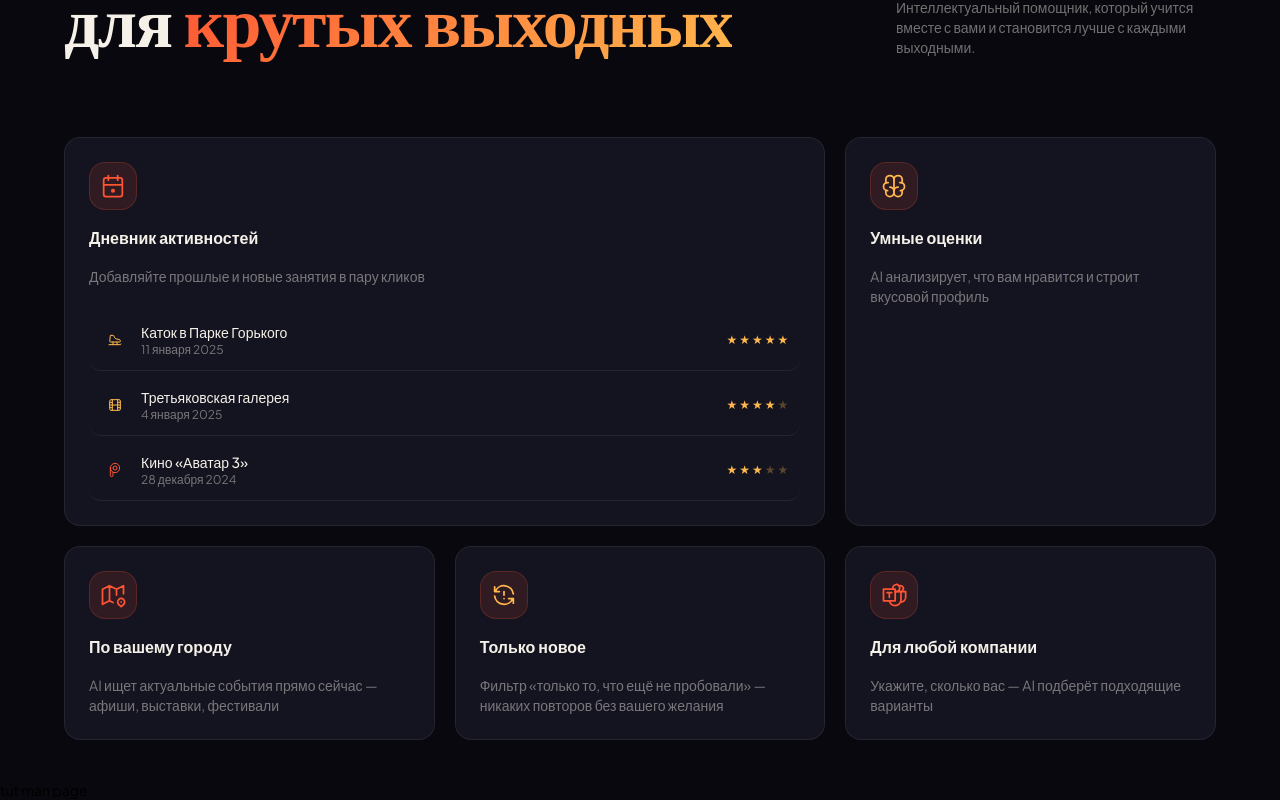
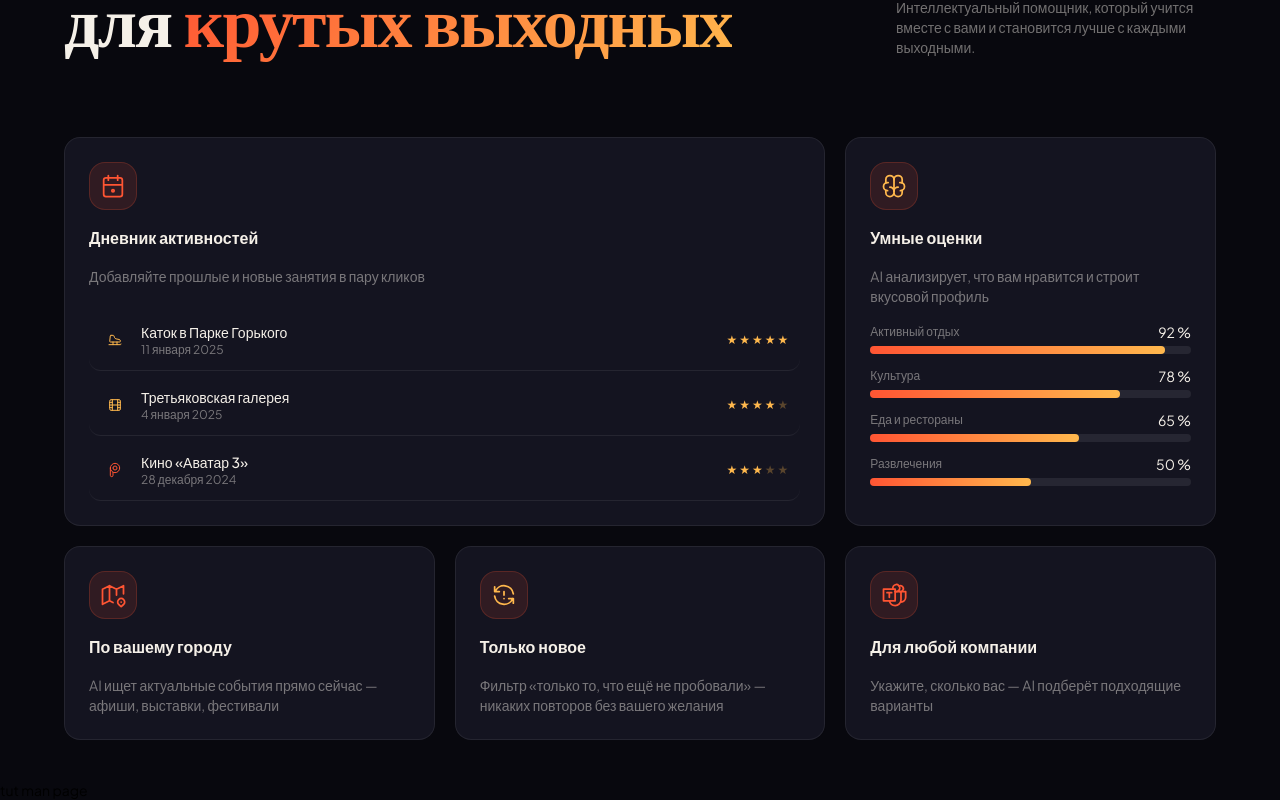
Before and after one commit to Lugzan151892/what-to-do-app-front, a Next.js app: page / in a window 1280 px wide. Shown: the part 2211-3011 px from the top of the page. Built offline with nearby package versions, Linux system fonts and the light colour scheme.

Commit message:
main-page: finished oportunities row

```diff
--- a/src/app/(views)/(main-page)/components/opportunities-section/OpportunitiesSection.tsx
+++ b/src/app/(views)/(main-page)/components/opportunities-section/OpportunitiesSection.tsx
@@ -3,6 +3,7 @@ import clsx from '@/app/utils/style-utils/clsx';
 import WSwitchButton from '@/components/ui/switch-button/WSwitchButton';
 import MainCardIcon from '@/app/(views)/(main-page)/components/main-card-icon/MainCardIcon';
 import OpportunityActivityRow, { IOpportunityActivityItem } from './ActivityRow';
+import ProgressBar from '@/components/ui/progress-bar/ProgressBar';
 
 const activities: Array<IOpportunityActivityItem> = [
   { id: 1, icon: 'ice-skate', text: 'Каток в Парке Горького', date: '11 января 2025', rate: 5 },
@@ -63,6 +64,28 @@ const OppurtunitiesSection = () => {
             <span className={clsx(opportunitiesStyles.textSecondary, 'w-mt-16')}>
               AI анализирует, что вам нравится и строит вкусовой профиль
             </span>
+            <div className="w-flex w-flex-column w-gap-12 w-mt-16">
+              <ProgressBar
+                total={100}
+                filled={92}
+                text="Активный отдых"
+              />
+              <ProgressBar
+                total={100}
+                filled={78}
+                text="Культура"
+              />
+              <ProgressBar
+                total={100}
+                filled={65}
+                text="Еда и рестораны"
+              />
+              <ProgressBar
+                total={100}
+                filled={50}
+                text="Развлечения"
+              />
+            </div>
           </div>
           <div className="w-card w-p-24 w-flex w-flex-column">
             <MainCardIcon
--- /dev/null
+++ b/src/components/ui/progress-bar/ProgressBar.tsx
@@ -0,0 +1,49 @@
+import { useEffect, useMemo, useState } from 'react';
+import progressBarStyles from '@/components/ui/progress-bar/progress-bar.module.scss';
+
+interface IProgressBarProps {
+  filled: number
+  total: number
+  text?: string
+}
+
+const ProgressBar: React.FC<IProgressBarProps> = ({ filled, total, text }) => {
+  const progress = useMemo(() => filled / total * 100, [filled, total]);
+  const clampedProgress = useMemo(() => Math.min(Math.max(progress, 0), 100), [progress]);
+
+  const [animatedWidth, setAnimatedWidth] = useState(0);
+
+  useEffect(() => {
+    const frame = requestAnimationFrame(() => {
+      setAnimatedWidth(clampedProgress);
+    });
+
+    return () => cancelAnimationFrame(frame);
+  }, [clampedProgress]);
+
+  return (
+    <div className="w-flex w-flex-column">
+      {!!text && (
+        <div className="w-flex w-flex--space-between w-align-center w-mb-4">
+          <div className={progressBarStyles.label}>
+            {text}
+          </div>
+          <div className={progressBarStyles.percent}>
+            {`${clampedProgress} %`}
+          </div>
+        </div>
+      )}
+      <div className={progressBarStyles.progressWrapper}>
+        <div
+          className={progressBarStyles.progress}
+          style={{
+            width: `${animatedWidth}%`,
+          }}
+        >
+        </div>
+      </div>
+    </div>
+  );
+};
+
+export default ProgressBar;
--- /dev/null
+++ b/src/components/ui/progress-bar/progress-bar.module.scss
@@ -0,0 +1,22 @@
+.label {
+  color: var(--muted);
+  font-size: 12px;
+  line-height: 16px;
+}
+
+.percent {
+  color: var(--cream);
+}
+
+.progressWrapper {
+  height: 8px;
+  border-radius: 999px;
+  background: #ffffff14;
+}
+
+.progress {
+  background: linear-gradient(90deg, var(--accent), var(--accent-secondary));
+  transition: all 300ms ease-in-out;
+  border-radius: 999px;
+  height: 8px;
+}
```
